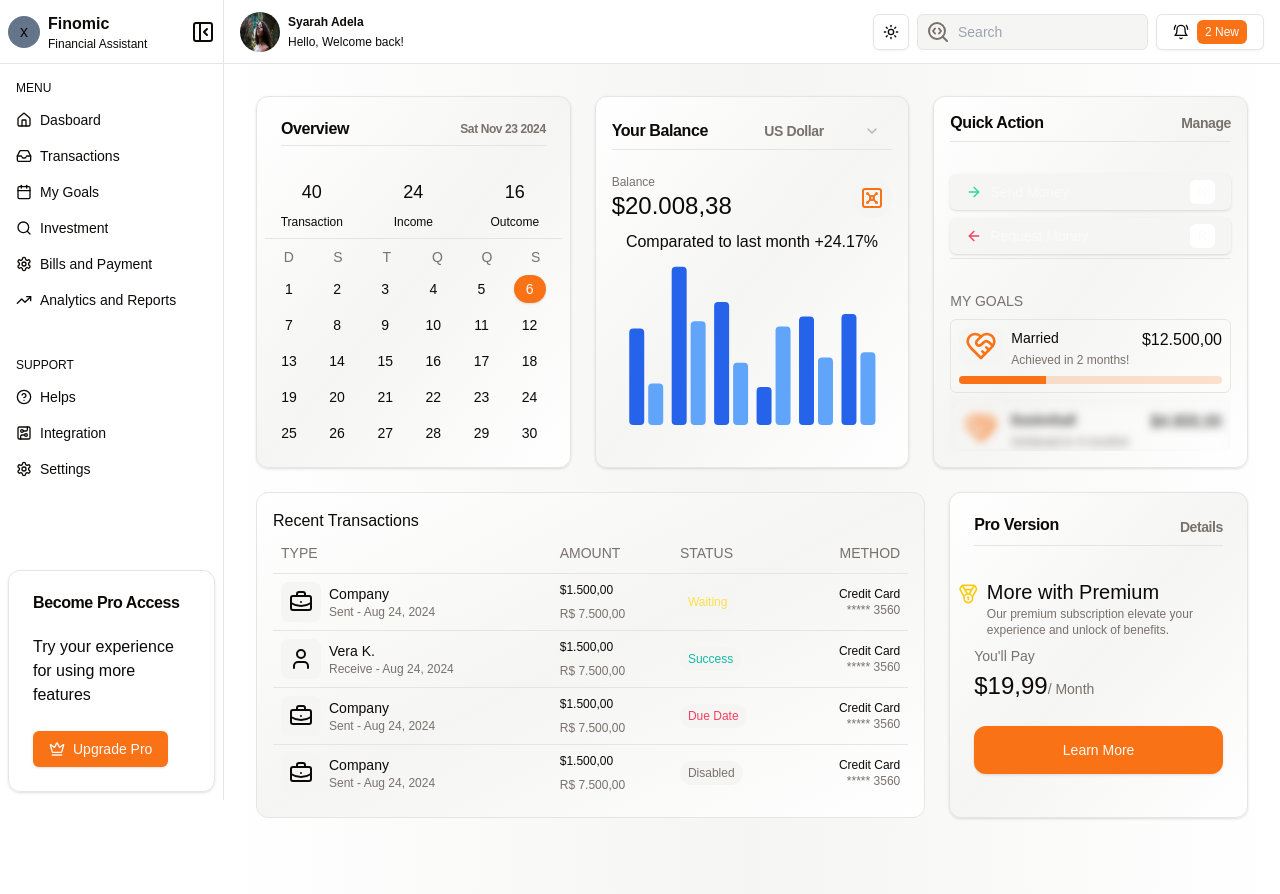
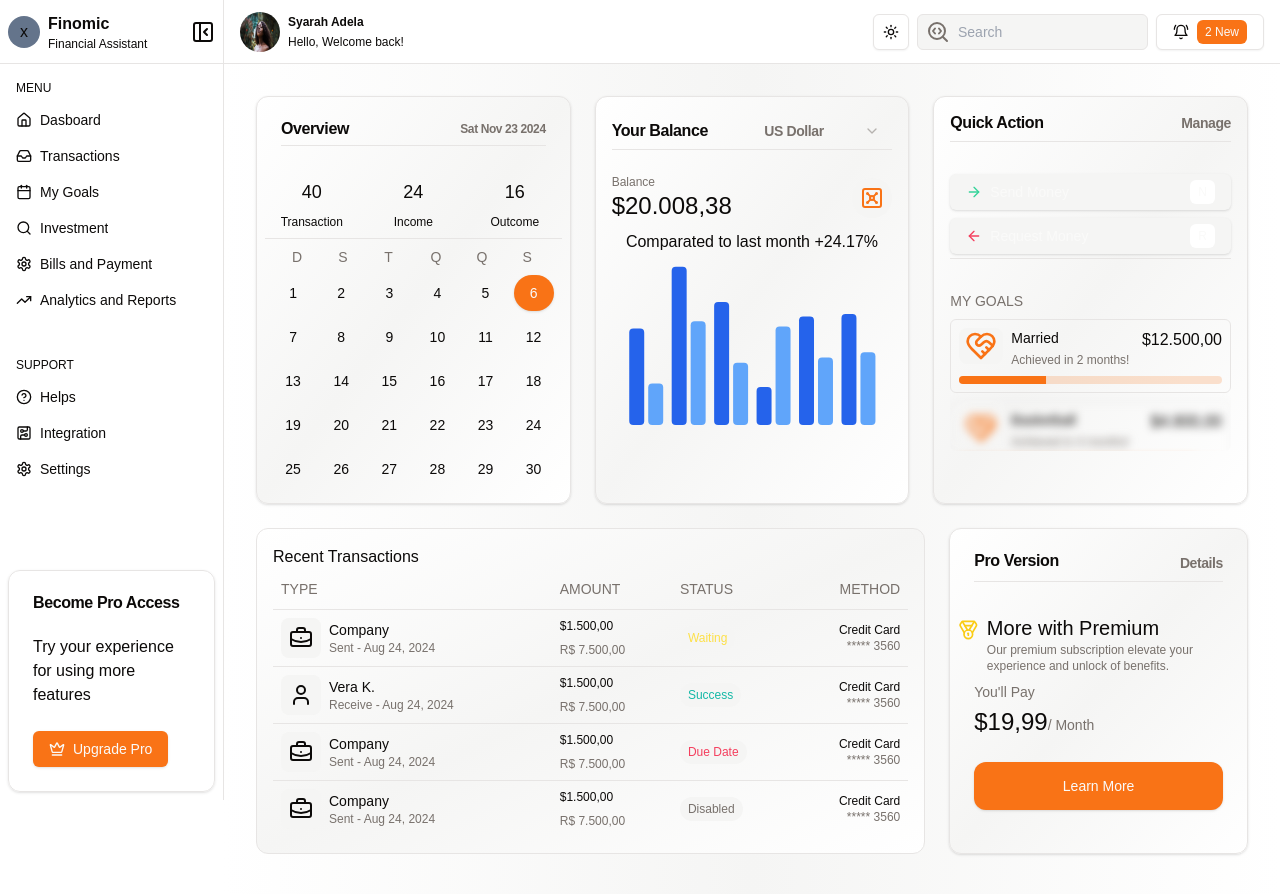
Before and after one commit to marssaljr/finance-dashboard, a Next.js app: page / in a window 1280 px wide. Shown: the top 894 px of the page. Built offline with nearby package versions, Linux system fonts and the light colour scheme.

Commit message:
fix: remove calendar day week width

```diff
--- a/src/components/ui/mycalendar/calendar.tsx
+++ b/src/components/ui/mycalendar/calendar.tsx
@@ -20,7 +20,7 @@ function Calendar() {
 
     return (
         <div className="w-full h-full flex flex-col justify-center gap-2 p-2">
-            <div className="pl-2 flex flex-row gap-6 w-full h-full justify-around text-muted-foreground text-sm">
+            <div className="pl-2 flex flex-row gap-6 md:gap-1 w-full h-full justify-around text-muted-foreground text-sm">
                 <p className="w-5 h-5 items-end">D</p>
                 <p className="w-5 h-5">S</p>
                 <p className="w-5 h-5">T</p>
@@ -29,7 +29,7 @@ function Calendar() {
                 <p className="w-5 h-5 items-end">S</p>
             </div>
             <div className="grid grid-cols-6 gap-2">
-                {getDaysArray(year, month)?.map((day) => <Button variant={new Date().getDay().toString() === day ? 'default' : 'ghost'} className="w-5 h-7 rounded-full" key={day}>{day}</Button>)}
+                {getDaysArray(year, month)?.map((day) => <Button variant={new Date().getDay().toString() === day ? 'default' : 'ghost'} className="rounded-full" key={day}>{day}</Button>)}
             </div>
         </div>
     )
```
